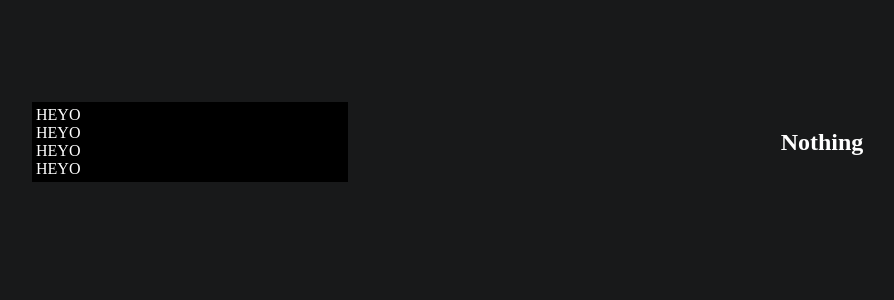
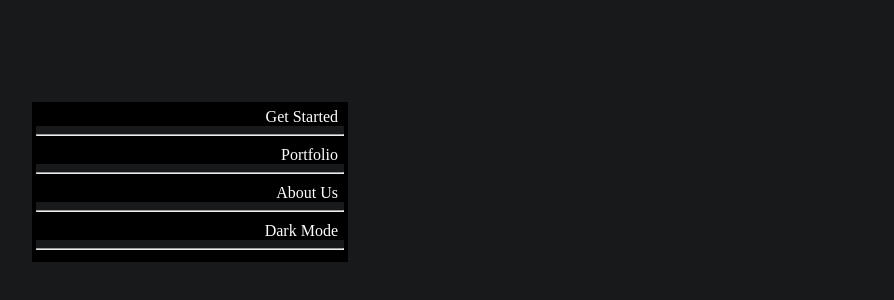
Before and after one commit to rubydevco/rubydev-tempsite, a React (Create React App) app: page / in a window 1280 px wide. Shown: the part 70-370 px from the top of the page, without its empty margins (130-1024 px from the left). Built offline with nearby package versions, Linux system fonts and the light colour scheme.

Commit message:
menu features added

```diff
--- a/src/App.css
+++ b/src/App.css
@@ -7,3 +7,19 @@
   position: relative;
   top: 20vh !important;
 }
+
+.menu-link {
+  background-color: black;
+  padding-right: 6px;
+  padding-top: 2px;
+  margin-bottom: 6px;
+  text-align: right;
+  text-decoration: none;
+  transition: 0.3s;
+}
+
+.menu-link:hover {
+  background-color: white;
+  color: black;
+  padding-bottom: 30px;
+}
--- a/src/components/Menu.js
+++ b/src/components/Menu.js
@@ -8,14 +8,14 @@ const Menu = () => {
       <Flex color='white'>
         <Center flex='1' m={4}>
           <Box bg='black' w='50%' p={4} color='white'>
-            <MenuLink />
-            <MenuLink />
-            <MenuLink />
-            <MenuLink />
+            <MenuLink text='Get Started' />
+            <MenuLink text='Portfolio' />
+            <MenuLink text='About Us' />
+            <MenuLink text='Dark Mode' />
           </Box>
         </Center>
         <Center w='50vw'>
-          <h2>Nothing</h2>
+          <h2></h2>
         </Center>
       </Flex>
     </section>
--- a/src/components/MenuLink.js
+++ b/src/components/MenuLink.js
@@ -1,9 +1,17 @@
 import { Box } from '@chakra-ui/react';
+import { Link } from '@chakra-ui/react';
 
-const MenuLink = () => {
+const MenuLink = ({ text }) => {
   return (
     <div>
-      <Box bg='black'>HEYO</Box>
+      <Link
+        href='https://chakra-ui.com'
+        isExternal
+        style={{ textDecoration: 'none' }}
+      >
+        <Box className='menu-link'>{text}</Box>
+      </Link>
+      <hr />
     </div>
   );
 };
```
